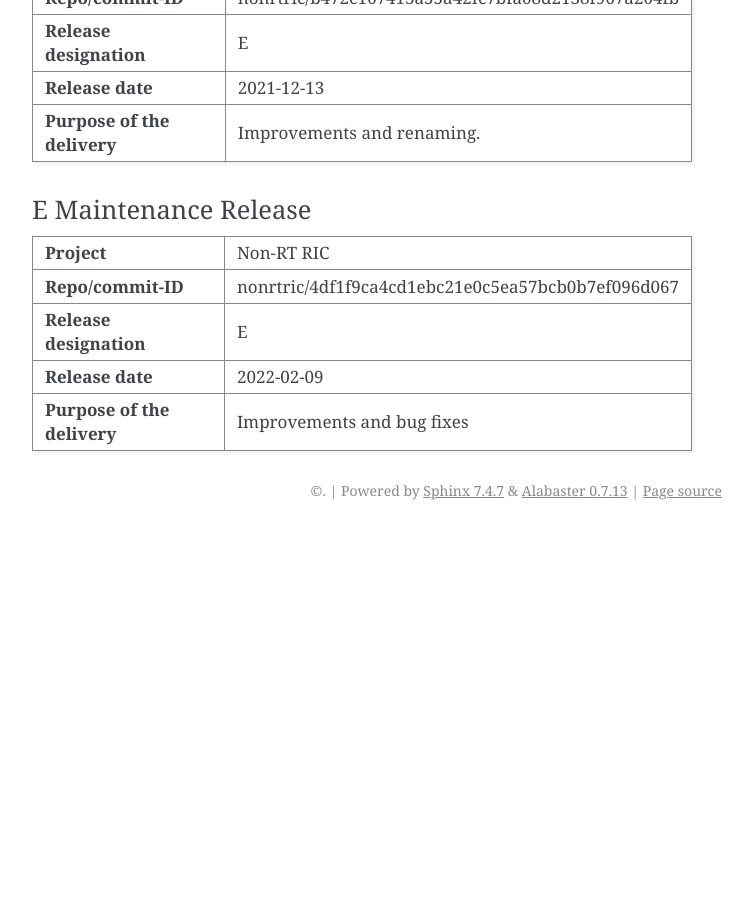
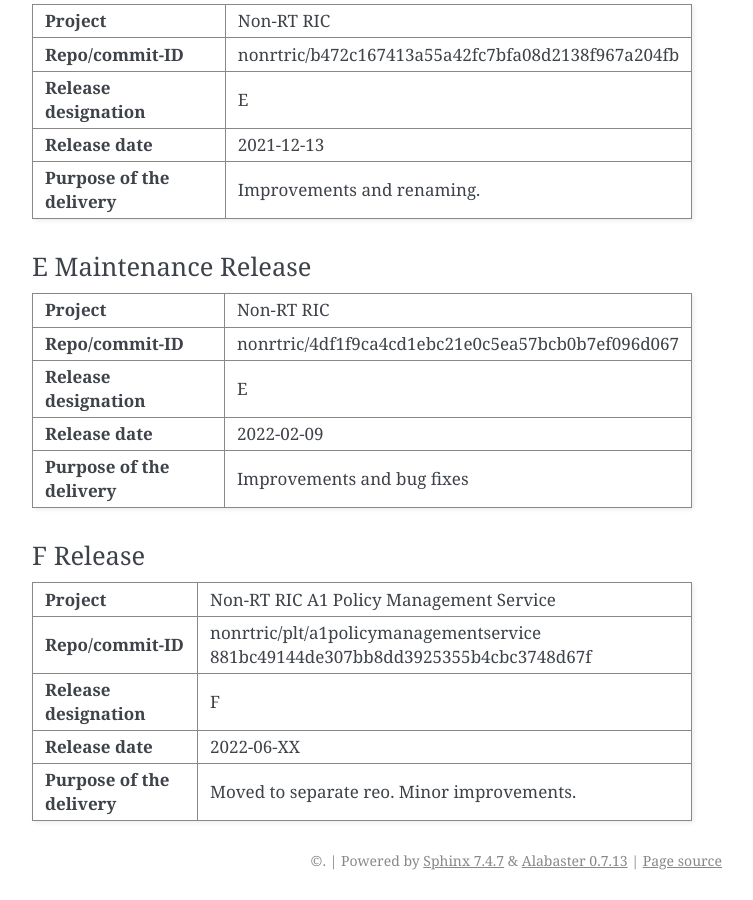
Before and after one commit to o-ran-sc/nonrtric-plt-a1policymanagementservice, a Sphinx documentation site: the page built from docs/release-notes.rst, in a window 1280 px wide and 900 px high, scrolled down 2410 px. Shown: the whole window, without its empty margins (388-1141 px from the left). Built offline with Sphinx 7.4.7, drawn with Linux system fonts in a browser that asks for light colours; before the commit the page ends 2940 px from its top, so only the background shows below that; some of the changed text lies outside the part shown.

Commit message:
Update Release Notes
Issue-ID: NONRTRIC-762
Signed-off-by: elinuxhenrik <henrik.b.andersson@est.tech>
Change-Id: I31248fd1ed9de48e90e7b74c0734bb2940241a56

```diff
--- a/docs/release-notes.rst
+++ b/docs/release-notes.rst
@@ -46,6 +46,9 @@
 |            |          |                  | Release            |
 |            |          |                  | Non root user in   |
 |            |          |                  | Docker             |
++------------+----------+------------------+--------------------+
+| 2022-06-XX | 2.4.0    | Henrik Andersson | F Release          |
+|            |          |                  |                    |
 +------------+----------+------------------+--------------------+
 
 Release Data
@@ -182,3 +185,23 @@
 | **Purpose of the delivery** | Improvements and bug fixes                        |
 |                             |                                                   |
 +-----------------------------+---------------------------------------------------+
+
+F Release
+---------
++-----------------------------+---------------------------------------------------+
+| **Project**                 | Non-RT RIC A1 Policy Management Service           |
+|                             |                                                   |
++-----------------------------+---------------------------------------------------+
+| **Repo/commit-ID**          | nonrtric/plt/a1policymanagementservice            |
+|                             | 881bc49144de307bb8dd3925355b4cbc3748d67f          |
+|                             |                                                   |
++-----------------------------+---------------------------------------------------+
+| **Release designation**     | F                                                 |
+|                             |                                                   |
++-----------------------------+---------------------------------------------------+
+| **Release date**            | 2022-06-XX                                        |
+|                             |                                                   |
++-----------------------------+---------------------------------------------------+
+| **Purpose of the delivery** | Moved to separate reo. Minor improvements.        |
+|                             |                                                   |
++-----------------------------+---------------------------------------------------+
```
